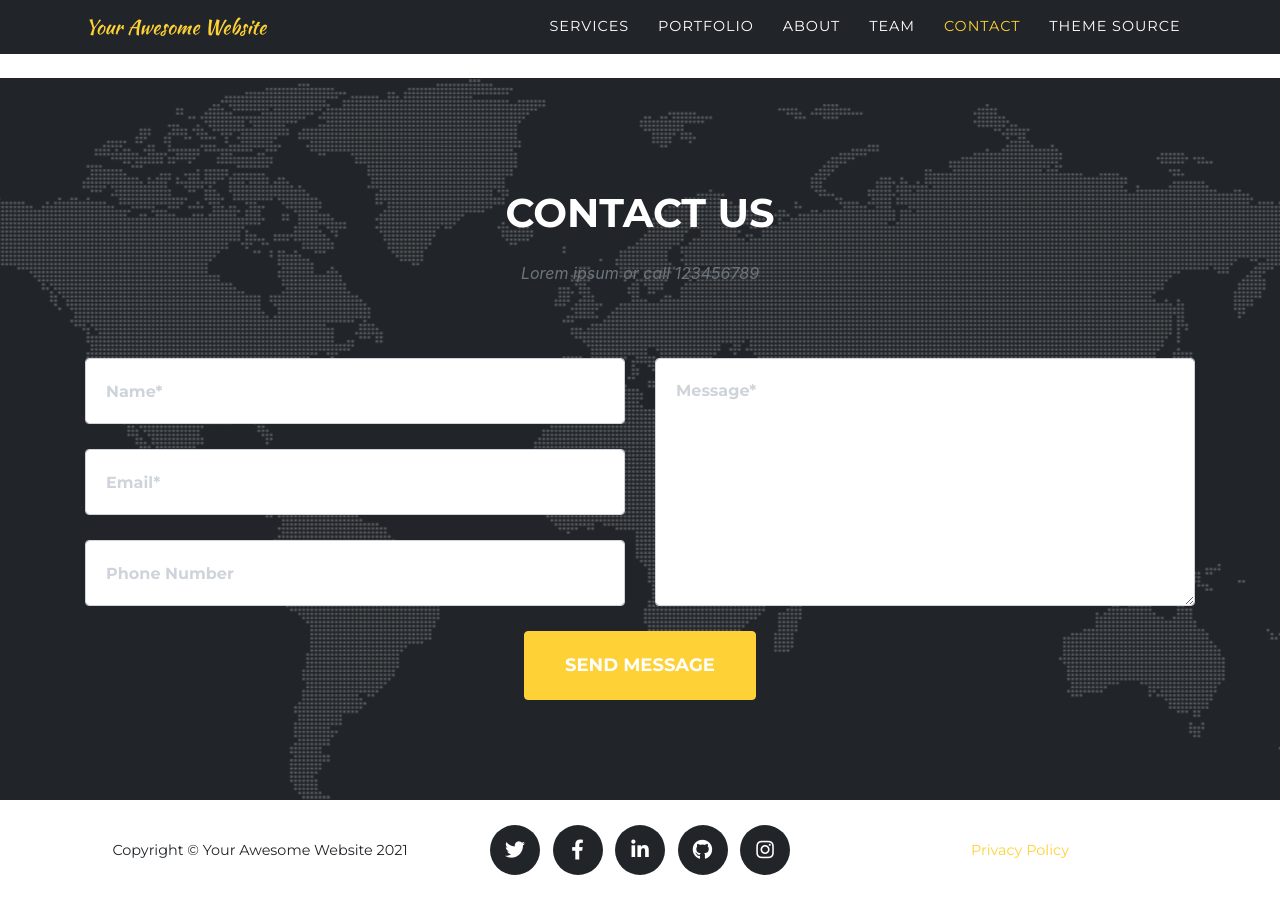
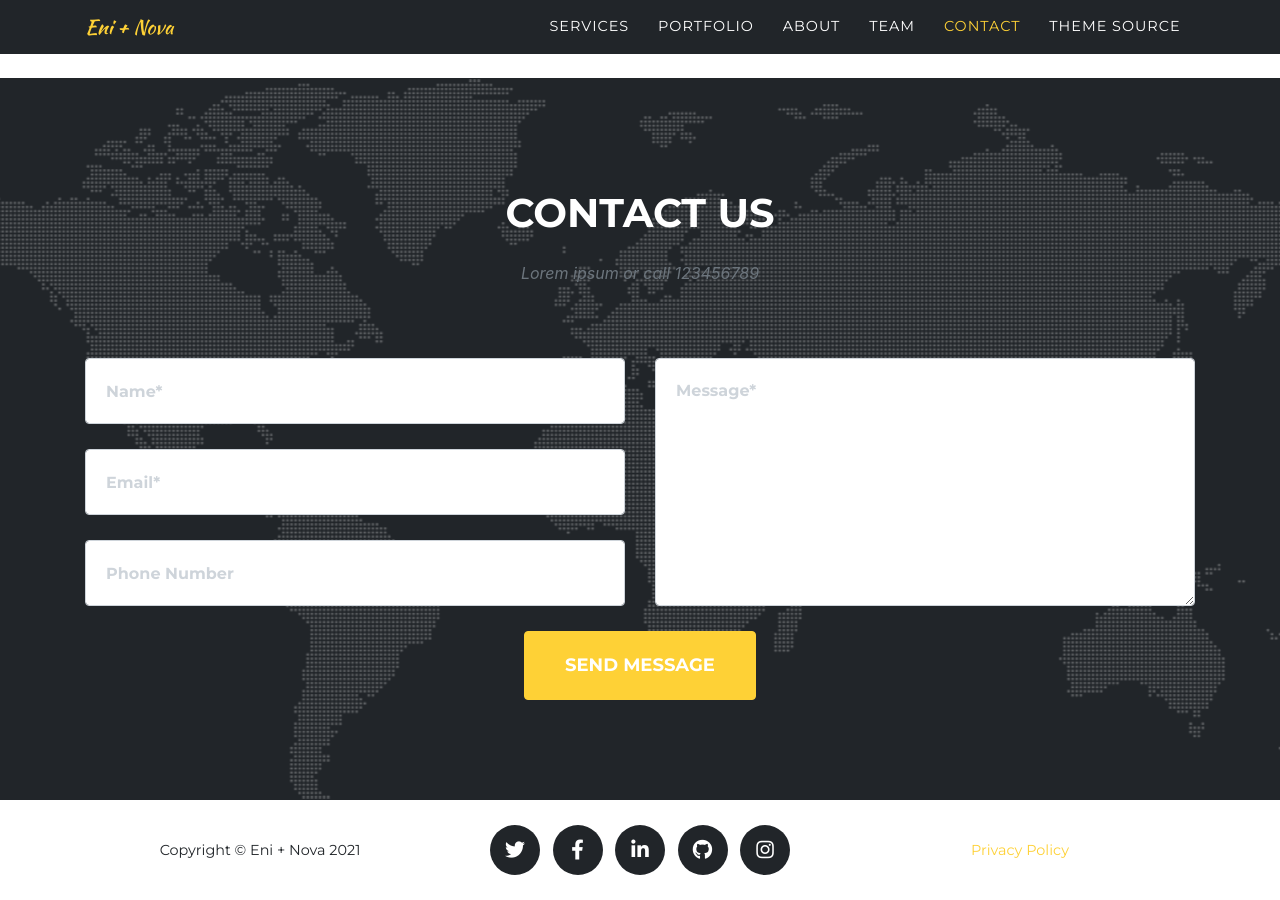
Before and after one commit to deareni/deareni.github.io, a Jekyll site: the page built from index.md, in a window 1280 px wide and 900 px high, scrolled down 5261 px. Built offline with Jekyll 4.4.1, drawn with Linux system fonts in a browser that asks for light colours; some web fonts are replaced.

Commit message:
update _config

```diff
--- a/_config.yml
+++ b/_config.yml
@@ -13,13 +13,13 @@
 
 theme: jekyll-agency
 
-url    : "" # the base hostname & protocol for your site, e.g. http://example.com
+url    : "deareni.github.io" # the base hostname & protocol for your site, e.g. http://example.com
 baseurl: "" # the subpath of your site, e.g. /blog
 
-title      : Your Awesome Website
-email      : your-email@example.com #this is also the email contact forms will go to
+title      : Eni + Nova
+email      : ehn1.kim@gmail.com #this is also the email contact forms will go to
 description: "Site description"
-author     : Your Name
+author     : Eni + Nova
 # logo:     #optional, defaults to site title
   # path: assets\img\clients\creative-market.jpg
   # height: 60 #height in px, defaults to 52px
```
Also changed, not shown: 1 other file.
